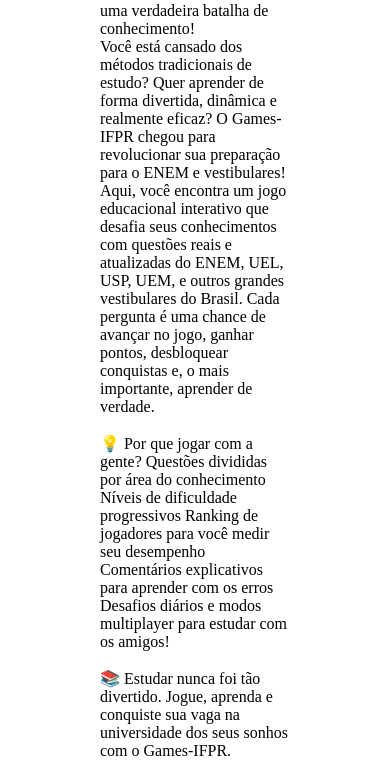
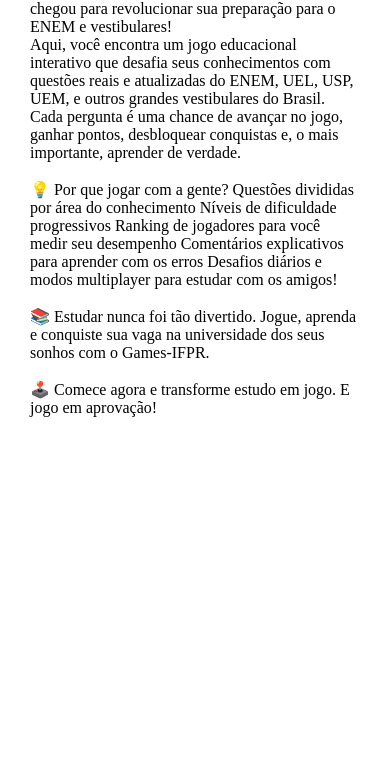
Before and after one commit to Luiz-Gustavo-Maziero/auxilio-vestibular, a plain HTML site: page index.html in a window 390 px wide. Shown: the part 288-1055 px from the top of the page. After the commit the page ends 844 px from the top, so only its background shows below. Drawn offline with Linux system fonts and the light colour scheme.

Commit message:
inicializando css mobile

```diff
--- a/public/css/estilos.css
+++ b/public/css/estilos.css
@@ -208,3 +208,13 @@
     padding-right: 100px;
     text-align: left;
 }
+
+@media  screen and (max-width:768px) {
+    #conteudo{
+        padding-left: 30px;
+        padding-right: 30px;
+    }
+    header nav img{
+        display: none;
+    }
+}
```
